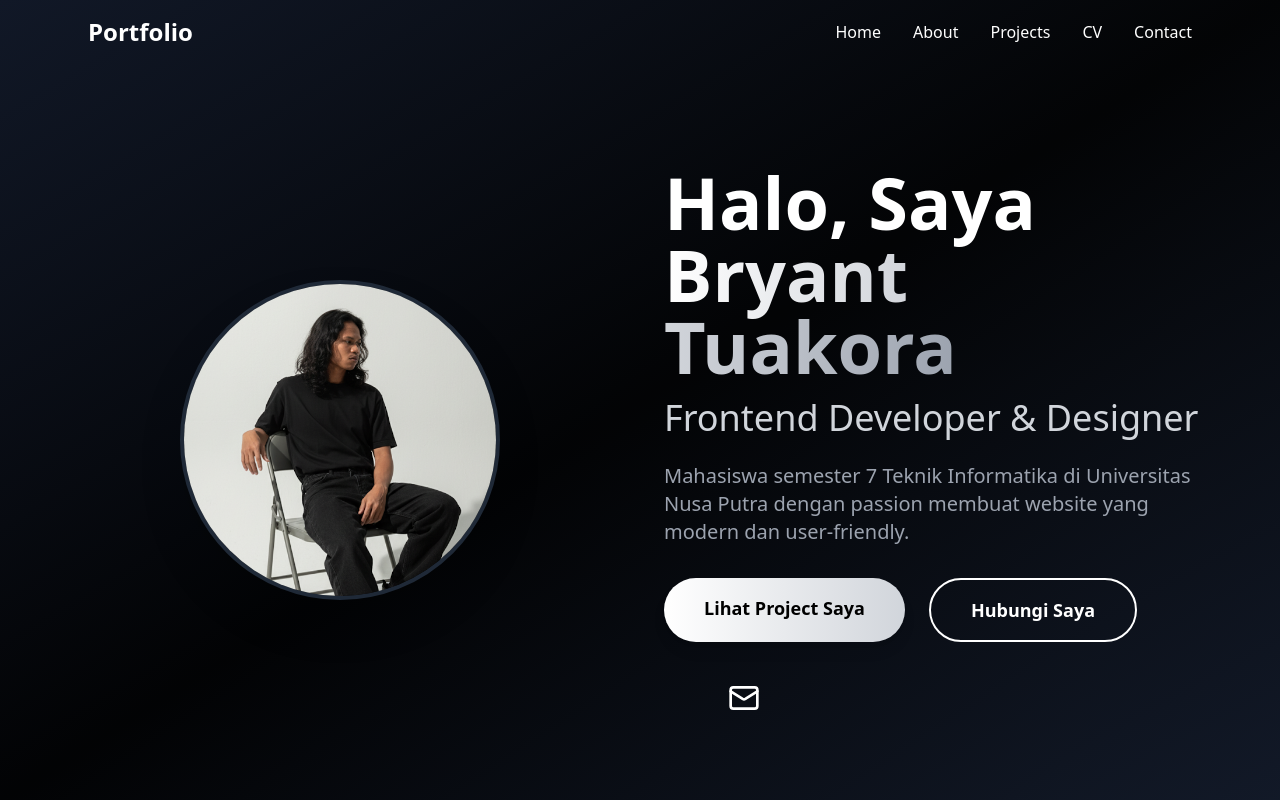
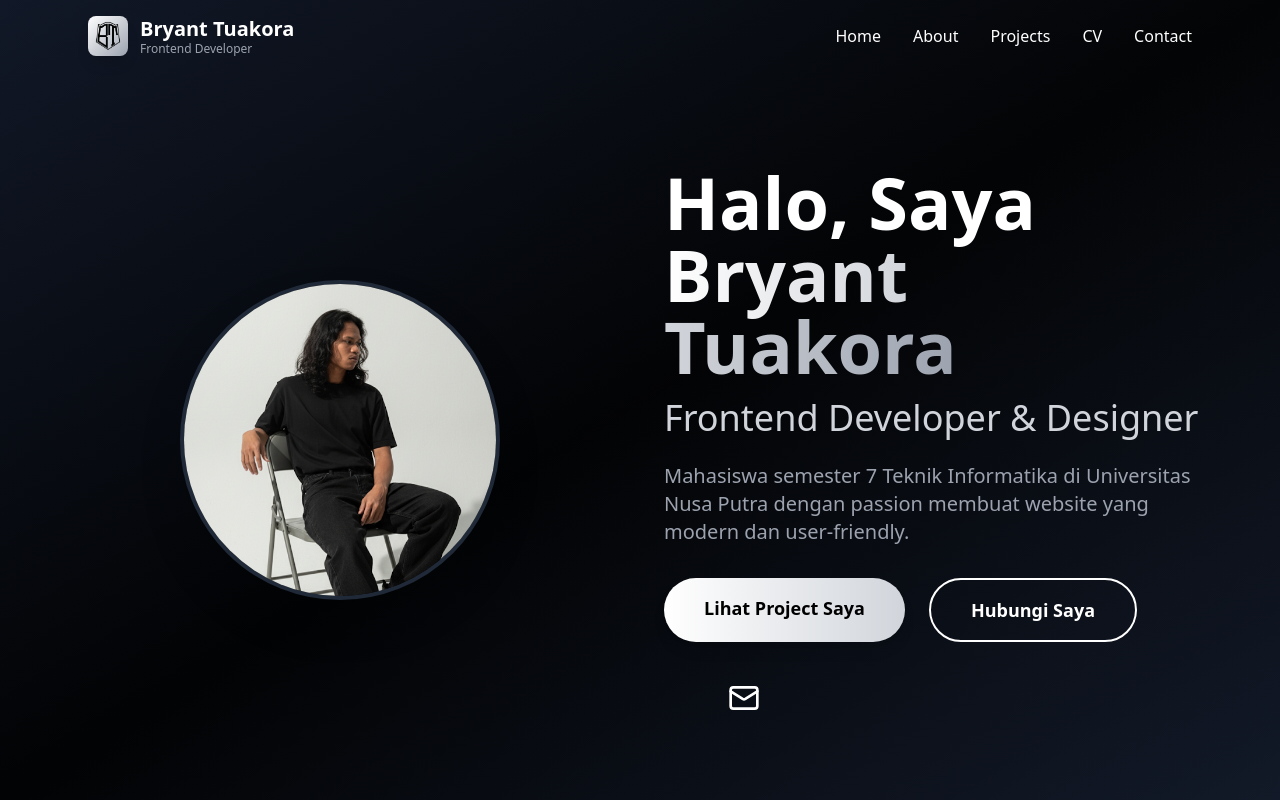
Before and after one commit to Febriano-Doweng/Portofolio, a plain HTML site: page index.html in a window 1280 px wide. Shown: the top 800 px of the page. Drawn offline with nearby package versions, Linux system fonts and the light colour scheme.

Commit message:
index.html

```diff
--- a/index.html
+++ b/index.html
@@ -45,7 +45,7 @@
   <body
     class="min-h-screen bg-gradient-to-br from-gray-900 via-gray-800 to-black text-white"
   >
-    <!-- Navigation -->
+<!-- Navigation -->
     <nav
       id="navbar"
       class="fixed top-0 w-full z-50 transition-all duration-300"
@@ -53,7 +53,24 @@
       <div
         class="max-w-6xl mx-auto px-6 py-4 flex justify-between items-center"
       >
-        <div class="text-2xl font-bold">Portfolio</div>
+        <div class="flex items-center gap-3">
+          <!-- Logo -->
+          <div
+            class="w-10 h-10 bg-gradient-to-br from-white to-gray-400 rounded-lg flex items-center justify-center font-bold text-black text-xl shadow-lg"
+          >
+            <img
+              src="logo bt.png"
+              alt="Logo"
+              class="w-10 h-10 rounded-lg object-cover"
+            />
+          </div>
+          <div>
+            <div class="text-xl font-bold leading-tight">Bryant Tuakora</div>
+            <div class="text-xs text-gray-400 leading-tight">
+              Frontend Developer
+            </div>
+          </div>
+        </div>
 
         <!-- Desktop Menu -->
         <div class="hidden md:flex gap-8">
```
